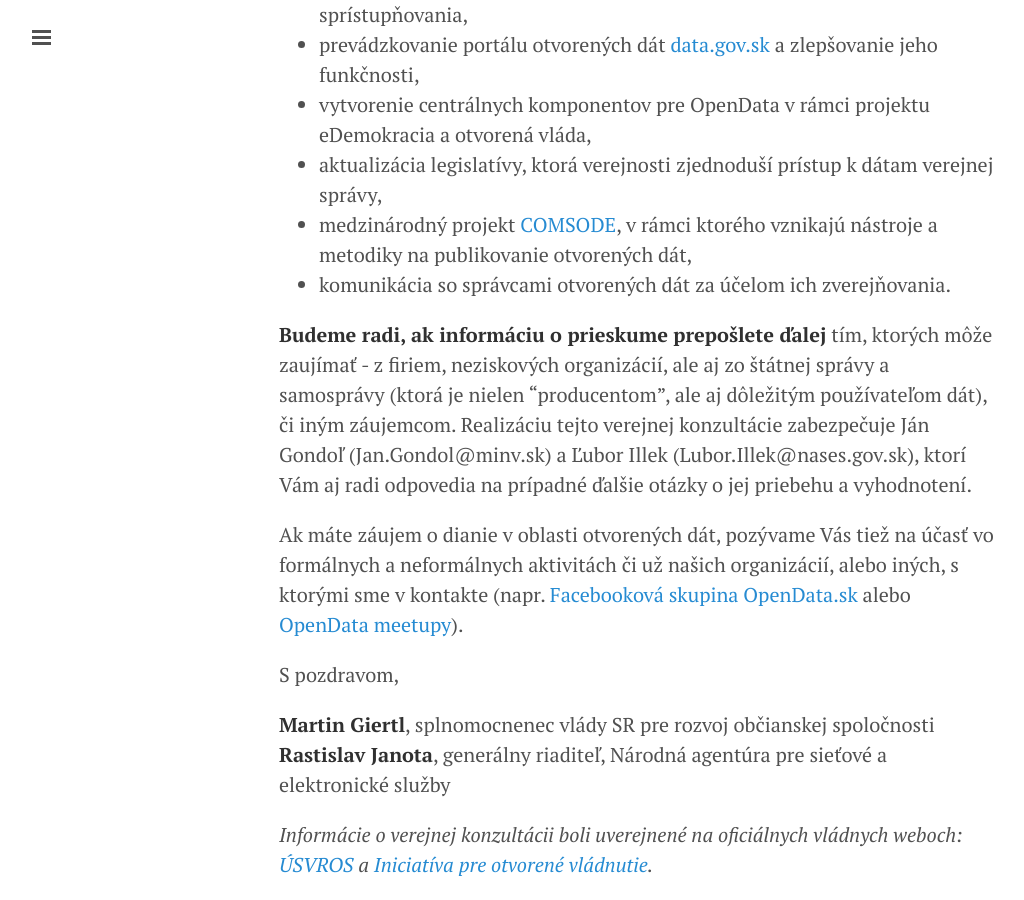
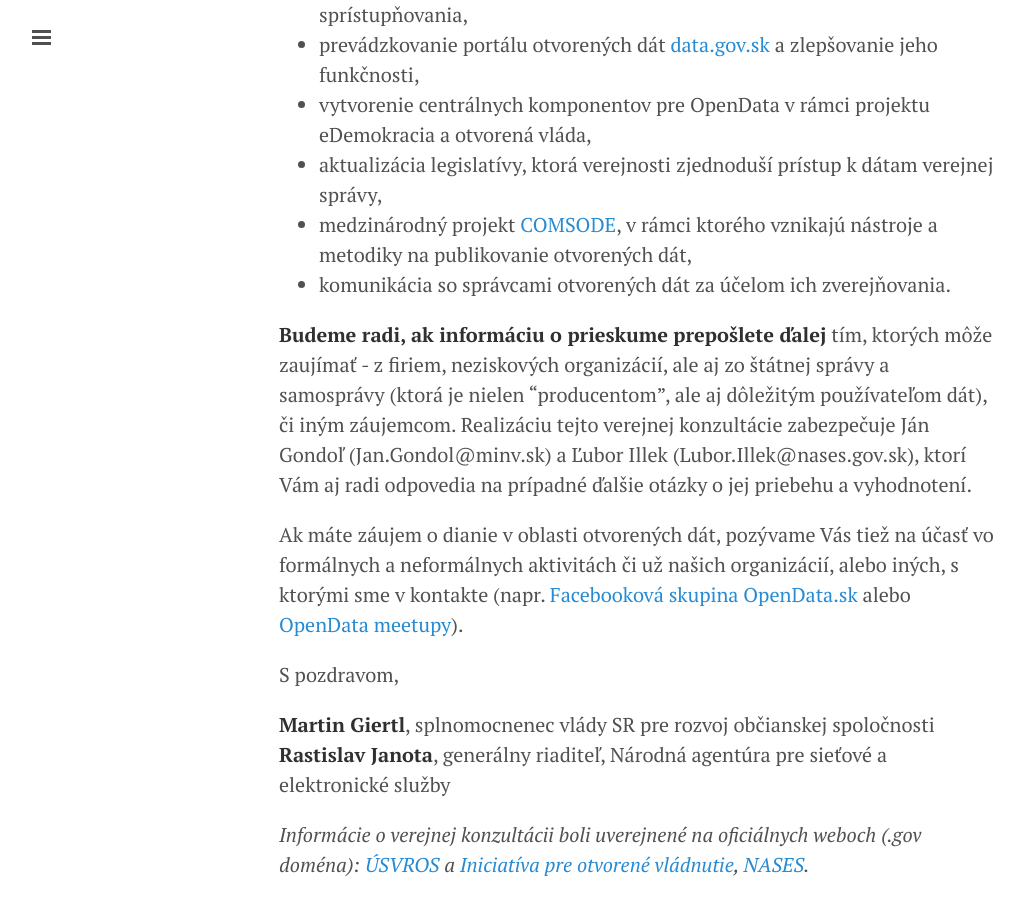
Before and after one commit to ogpslovakia/ogpslovakia.github.io, a Jekyll site: the page built from temp/2015/opendata-konzultacia.md, in a window 1280 px wide and 900 px high, scrolled down 1493 px. Shown: the whole window, without its empty margins (1-1025 px from the left). Built offline with Jekyll 4.4.1, drawn with Linux system fonts in a browser that asks for light colours; Markdown is read by kramdown in place of the engine named in the settings.

Commit message:
SK consultation letter: add link to NASES

```diff
--- a/temp/2015/opendata-konzultacia.md
+++ b/temp/2015/opendata-konzultacia.md
@@ -45,4 +45,4 @@ S pozdravom,
 <br>
 **Rastislav Janota**, generálny riaditeľ, Národná agentúra pre sieťové a elektronické služby
 
-*Informácie o verejnej konzultácii boli uverejnené na oficiálnych vládnych weboch: [ÚSVROS](http://www.tretisektor.gov.sk/vyzva-verejna-konzultacia-datasety-verejnej-spravy/) a [Iniciatíva pre otvorené vládnutie](http://www.otvorenavlada.gov.sk/vyzva-verejna-konzultacia-datasety-verejnej-spravy/).*
+*Informácie o verejnej konzultácii boli uverejnené na oficiálnych weboch (.gov doména): [ÚSVROS](http://www.tretisektor.gov.sk/vyzva-verejna-konzultacia-datasety-verejnej-spravy/) a [Iniciatíva pre otvorené vládnutie](http://www.otvorenavlada.gov.sk/vyzva-verejna-konzultacia-datasety-verejnej-spravy/), [NASES](http://nases.gov.sk/26674/usvros-a-nases-vyhlasuju-verejnu-konzultaciu-s-cielom-zistit-zaujem-o-data-verejnej-spravy.php).*
```
